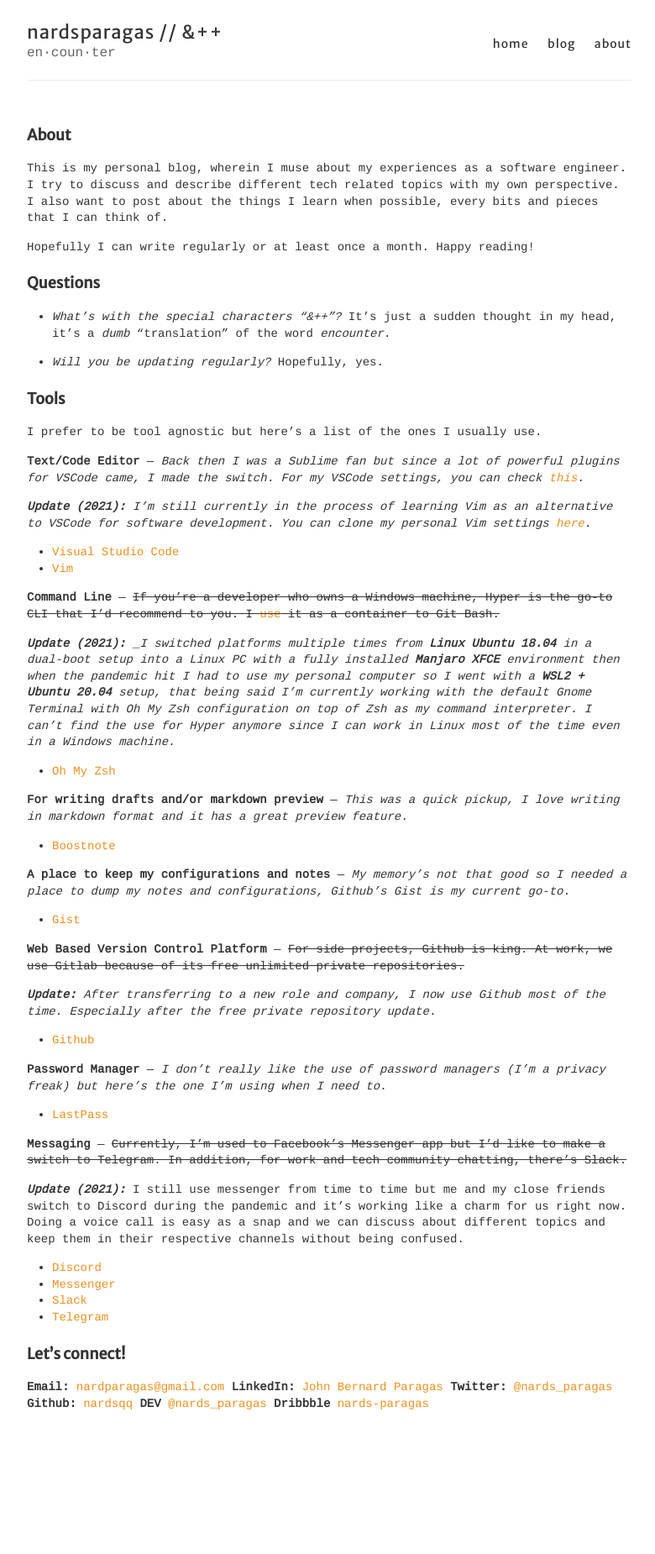
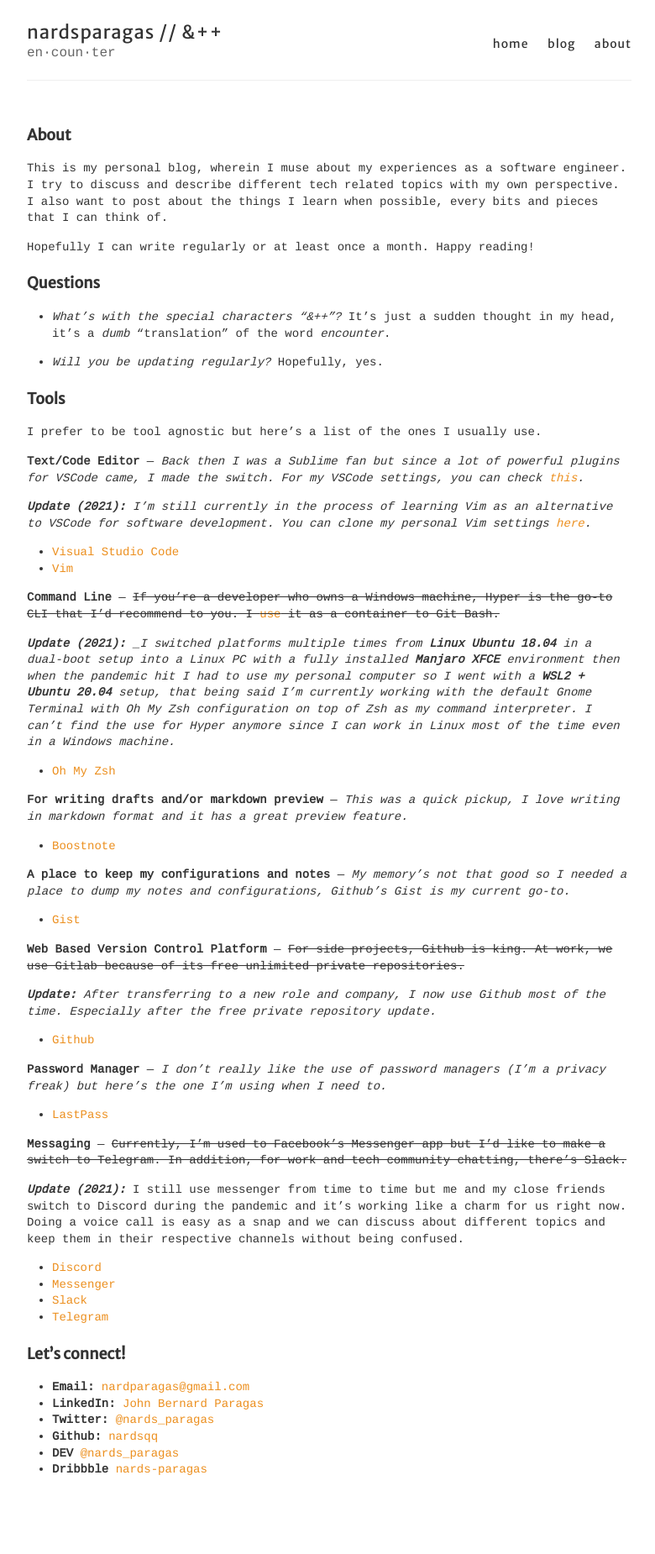
Before and after one commit to nardsqq/nardsqq.github.io, a Jekyll site: the page built from about.md, in a window 1280 px wide. Shown: the whole page at 84% size, without its empty margins (248-1028 px from the left). Built offline with Jekyll 4.4.1, drawn with Linux system fonts in a browser that asks for light colours; before the commit the page ends 1771 px from its top, so only the background shows below that.

```diff
--- a/about.md
+++ b/about.md
@@ -69,9 +69,9 @@ _**Update (2021):**_ I still use messenger from time to time but me and my close
 
 ### Let's connect!
 
-**Email:** <a href="mailto:nardparagas@gmail.com">nardparagas@gmail.com</a>
-**LinkedIn:** <a href="https://www.linkedin.com/in/john-bernard-paragas" target="_blank">John Bernard Paragas</a>
-**Twitter:** <a href="https://twitter.com/nards_paragas" target="_blank">@nards_paragas</a>
-**Github:** <a href="https://github.com/nardsqq" target="_blank">nardsqq</a>
-**DEV** <a href="https://dev.to/nards_paragas" target="_blank">@nards_paragas</a>
-**Dribbble** <a href="https://dribbble.com/nards-paragas" target="_blank">nards-paragas</a>
+* **Email:** <a href="mailto:nardparagas@gmail.com">nardparagas@gmail.com</a>
+* **LinkedIn:** <a href="https://www.linkedin.com/in/john-bernard-paragas" target="_blank">John Bernard Paragas</a>
+* **Twitter:** <a href="https://twitter.com/nards_paragas" target="_blank">@nards_paragas</a>
+* **Github:** <a href="https://github.com/nardsqq" target="_blank">nardsqq</a>
+* **DEV** <a href="https://dev.to/nards_paragas" target="_blank">@nards_paragas</a>
+* **Dribbble** <a href="https://dribbble.com/nards-paragas" target="_blank">nards-paragas</a>
```
